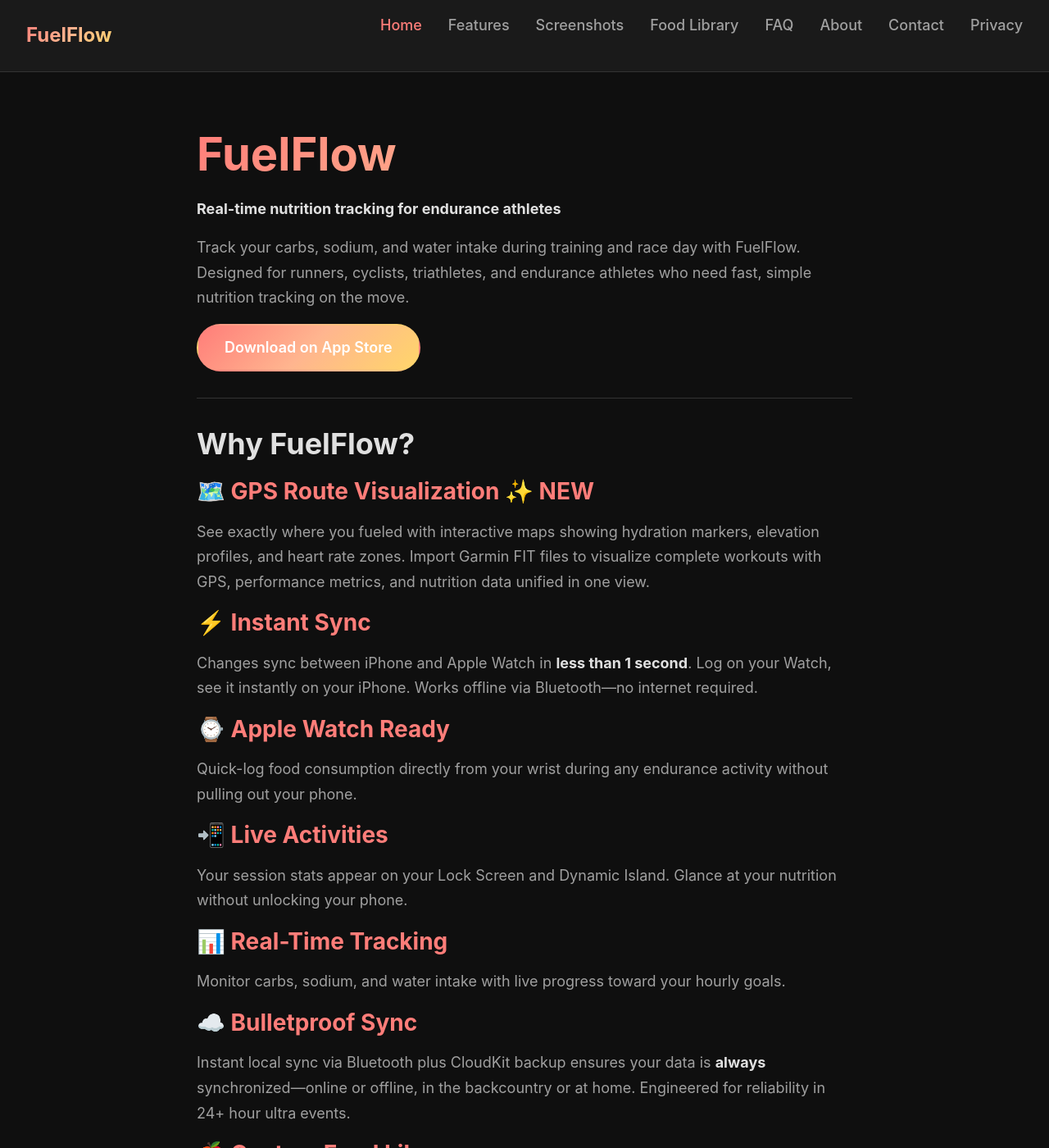
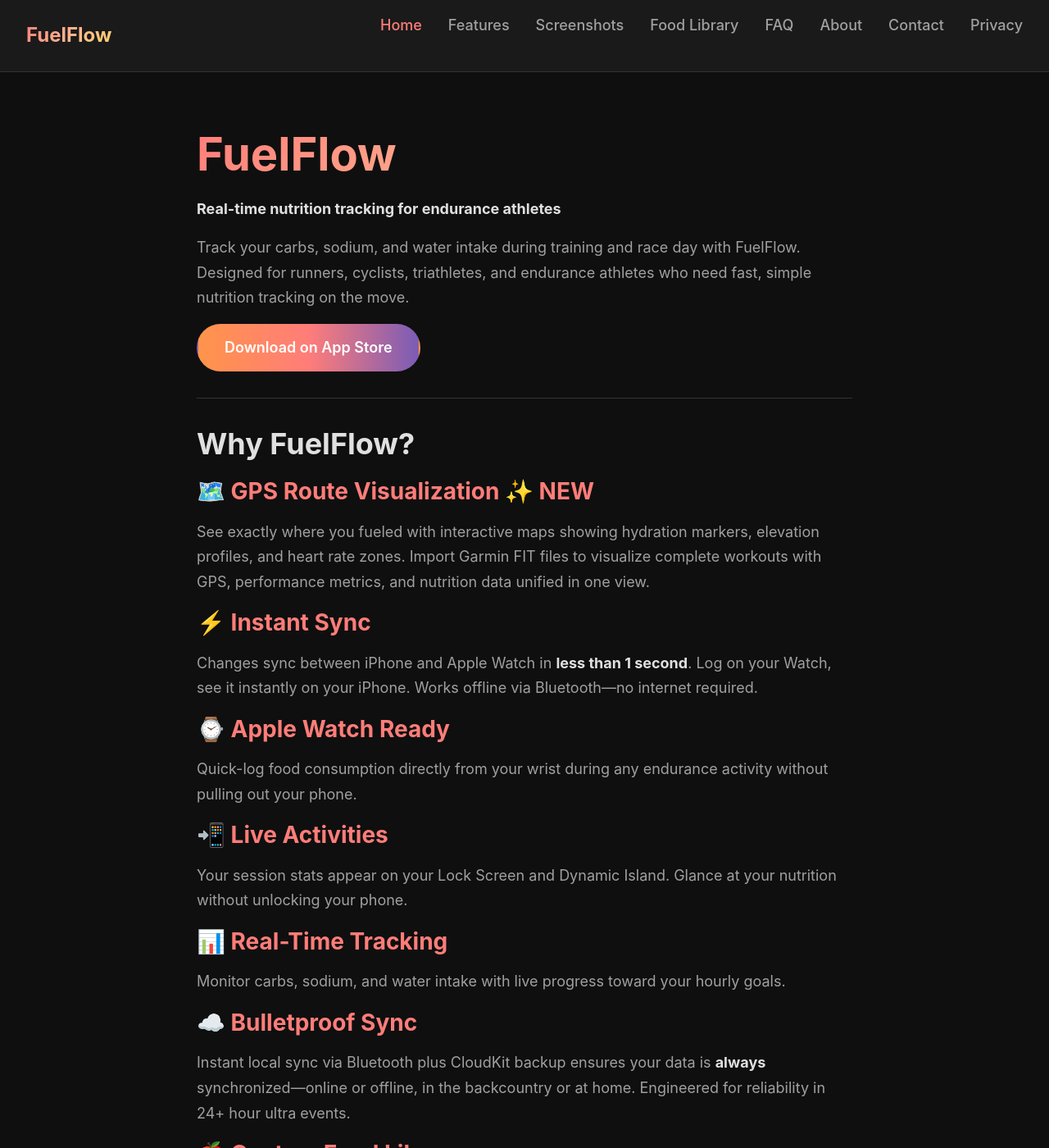
Before and after one commit to virtualserverguy/NutriTracker-pages, a Jekyll site: the page built from pub/index.md, in a window 1280 px wide and 1400 px high. Shown: the whole window at 82% size. Built offline with Jekyll 4.4.1, drawn with Linux system fonts in a browser that asks for light colours.

Commit message:
fix: Restore sunset gradient with full edge-to-edge coverage
Switched button back to sunset gradient (warm orange → coral → purple)
with improvements to ensure gradient extends to button edges:

- Changed gradient direction from 135deg to 90deg (horizontal)
- Added explicit color stops at 0%, 50%, and 100%
- Added background-size: 100% 100% for full coverage
- Added background-position: center for proper alignment

This gives the better-looking sunset fade while eliminating the
pixel gap at the button edge.

🤖 Generated with [Claude Code](https://claude.com/claude-code)

Co-Authored-By: Claude <noreply@anthropic.com>

```diff
--- a/pub/assets/css/style.css
+++ b/pub/assets/css/style.css
@@ -41,7 +41,7 @@
 
     /* Alpenglow Gradients */
     --gradient-sunrise: linear-gradient(135deg, var(--alpenglow-coral), var(--alpenglow-peach), var(--alpenglow-golden));
-    --gradient-sunset: linear-gradient(135deg, var(--alpenglow-warm-orange), var(--alpenglow-coral), var(--alpenglow-deep-purple));
+    --gradient-sunset: linear-gradient(90deg, var(--alpenglow-warm-orange) 0%, var(--alpenglow-coral) 50%, var(--alpenglow-deep-purple) 100%);
     --gradient-sky: linear-gradient(180deg, var(--alpenglow-lavender), var(--alpenglow-sky-blue));
     --gradient-mountain: linear-gradient(135deg, var(--alpenglow-deep-purple), var(--alpenglow-mountain-blue));
     --gradient-dawn: linear-gradient(180deg, var(--alpenglow-deep-purple), var(--alpenglow-lavender), var(--alpenglow-peach), var(--alpenglow-golden));
@@ -304,13 +304,15 @@ article {
 }
 
 .btn-primary {
-    background: var(--gradient-sunrise);
+    background: var(--gradient-sunset);
+    background-size: 100% 100%;
+    background-position: center;
     color: white;
 }
 
 .btn-primary:hover {
     transform: translateY(-2px);
-    box-shadow: 0 10px 25px rgba(255, 148, 74, 0.5);
+    box-shadow: 0 10px 25px rgba(255, 125, 121, 0.5);
 }
 
 .btn-secondary {
```
